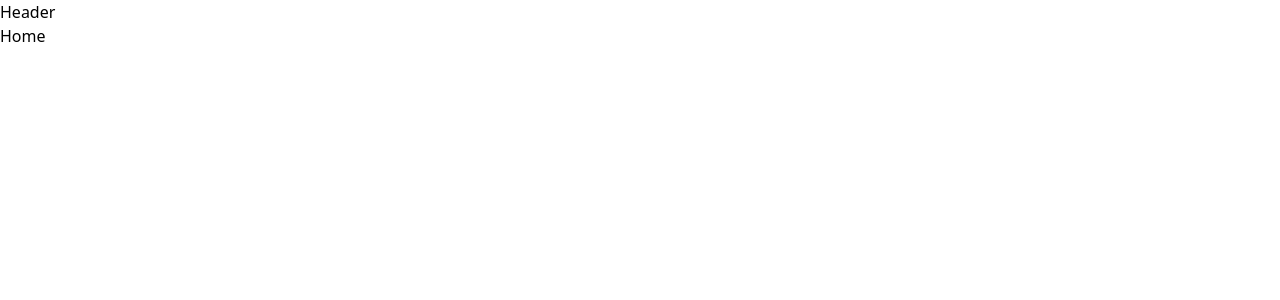
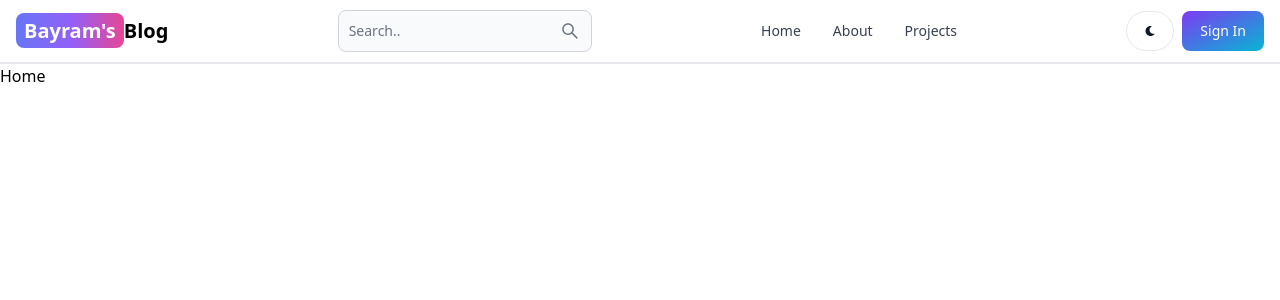
Before and after one commit to bayrambinbir/MERN-blog, a React (Vite) app in the folder client/: page / in a window 1280 px wide. Shown: the top 300 px of the page. Built offline with nearby package versions, Linux system fonts and the light colour scheme.

Commit message:
Header.jsx initialization

```diff
--- a/client/package.json
+++ b/client/package.json
@@ -10,8 +10,10 @@
     "preview": "vite preview"
   },
   "dependencies": {
+    "flowbite-react": "^0.7.2",
     "react": "^18.2.0",
     "react-dom": "^18.2.0",
+    "react-icons": "^5.0.1",
     "react-router-dom": "^6.22.0"
   },
   "devDependencies": {
--- a/client/src/components/Header.jsx
+++ b/client/src/components/Header.jsx
@@ -1,7 +1,53 @@
-import React from 'react'
+import { Button, Navbar, TextInput } from "flowbite-react";
+import React from "react";
+import { Link, useLocation } from "react-router-dom";
+import { AiOutlineSearch } from "react-icons/ai";
+import { FaMoon } from "react-icons/fa";
 
 export default function Header() {
+  const path = useLocation().pathname;
   return (
-    <div>Header</div>
-  )
+    <Navbar className="border-b-2">
+      <Link
+        to="/"
+        className="self-center whitespace-nowrap text-sm sm:text-xl font-semibold dark:text-white"
+      >
+        <span className="px-2 py-1 bg-gradient-to-r from-indigo-500 via-purple-500 to-pink-500 rounded-lg text-white">
+          Bayram's
+        </span>
+        Blog
+      </Link>
+      <form>
+        <TextInput
+          type="text"
+          placeholder="Search.."
+          rightIcon={AiOutlineSearch}
+          className="hidden lg:inline"
+        />
+      </form>
+      <Button className="h-12 w-10 lg:hidden" color="gray" pill>
+        <AiOutlineSearch />
+      </Button>
+      <div className="flex gap-2 md:order-2">
+        <Button className="w-12 h-10 hidden sm:inline" color="gray" pill>
+          <FaMoon />
+        </Button>
+        <Link to="sign-in">
+          <Button gradientDuoTone="purpleToBlue">Sign In</Button>
+        </Link>
+        <Navbar.Toggle />
+      </div>
+      <Navbar.Collapse>
+        <Navbar.Link>
+          <Link to="/">Home</Link>
+        </Navbar.Link>
+        <Navbar.Link>
+          <Link to="/about">About</Link>
+        </Navbar.Link>
+        <Navbar.Link>
+          <Link to="/projects">Projects</Link>
+        </Navbar.Link>
+      </Navbar.Collapse>
+    </Navbar>
+  );
 }
--- a/client/tailwind.config.js
+++ b/client/tailwind.config.js
@@ -1,8 +1,12 @@
 /** @type {import('tailwindcss').Config} */
 module.exports = {
-  content: ["./src/**/*.{js,jsx,ts,tsx}"],
+  content: [
+    "./index.html",
+    "./src/**/*.{js,jsx,ts,tsx}",
+    "node_modules/flowbite-react/lib/esm/**/*.js",
+  ],
   theme: {
     extend: {},
   },
-  plugins: [],
+  plugins: [require("flowbite/plugin")],
 };
```
Also changed, not shown: 2 other files (tests, documents, lock files or other folders).
